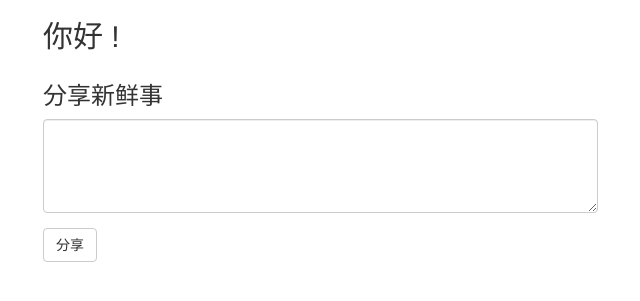
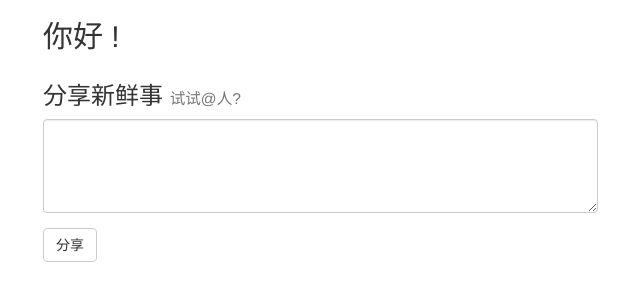
Before and after one commit to zhengqm/neo4j-weibo, a Flask app: template weibo/templates/index.html in a window 1280 px wide. Shown: the part 52-353 px from the top of the page, without its empty margins (27-667 px from the left). Run offline with Flask 2, Linux system fonts and the light colour scheme; the template is opened without the code that fills it, so the values that code supplies are empty; the visitor is signed in with stand-in values (Sample User, id 1); some libraries are stand-ins or nearby versions.

Commit message:
Slightly tweak UI

```diff
--- a/weibo/templates/index.html
+++ b/weibo/templates/index.html
@@ -13,7 +13,7 @@
 
     <div class="row">
         <div class="col-md-6">
-    <h3>分享新鲜事</h3>
+    <h3>分享新鲜事 <small>试试@人?</small></h3>
 
     <form action="{{ url_for('add_post') }}" method="post" class="form-horizontal">
         <div class="form-group">
```
